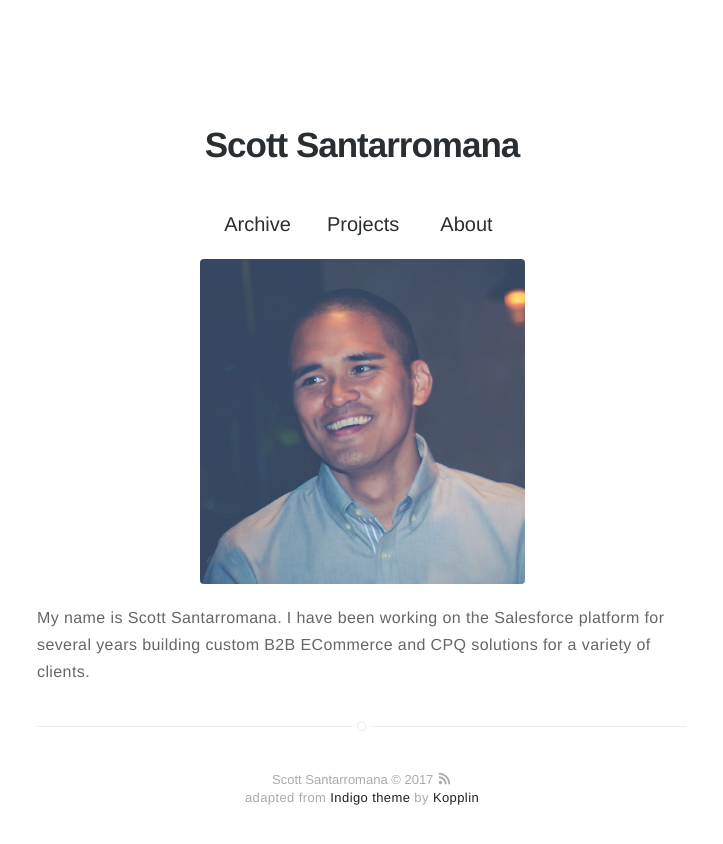
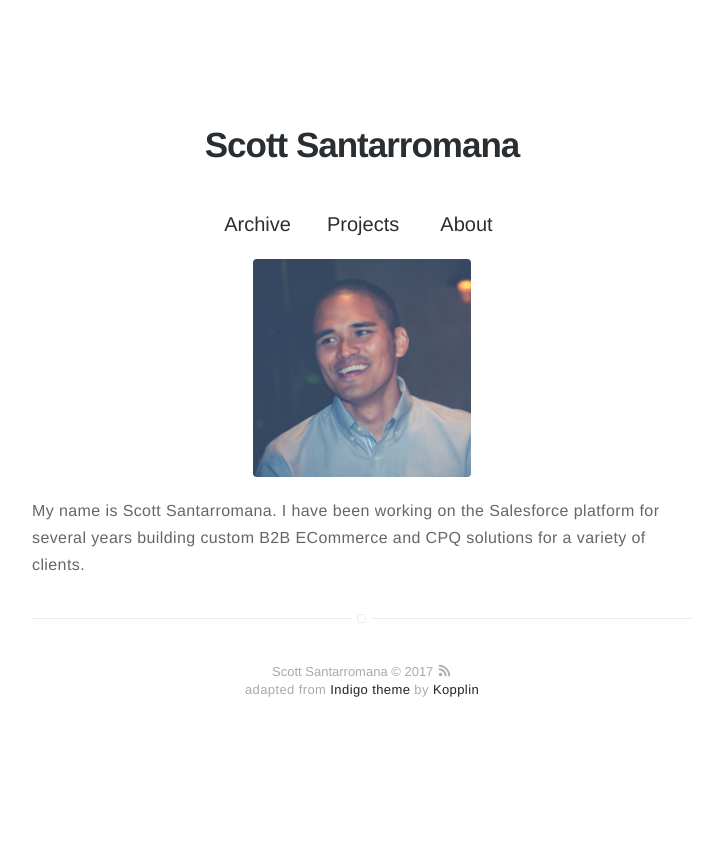
Before and after one commit to scosant/scosant.github.io, a Jekyll site: the page built from about.md, in a window 1280 px wide. Shown: the top 844 px of the page, without its empty margins (278-1001 px from the left). Built offline with Jekyll 4.4.1, drawn with Linux system fonts in a browser that asks for light colours.

Commit message:
adjust widths

```diff
--- a/_sass/base/general.sass
+++ b/_sass/base/general.sass
@@ -128,7 +128,7 @@ pre
 		width: 88%
 
 .wrapper-normal
-	max-width: 560px
+	max-width: 570px //560px
 
 .wrapper-large
-	max-width: 650px //810px
+	max-width: 660px //810px
--- a/_sass/pages/page.sass
+++ b/_sass/pages/page.sass
@@ -7,6 +7,6 @@
 
 .about
     img
-        width: 50%
+        width: 33%
         margin: 0 auto
         display: block
```
